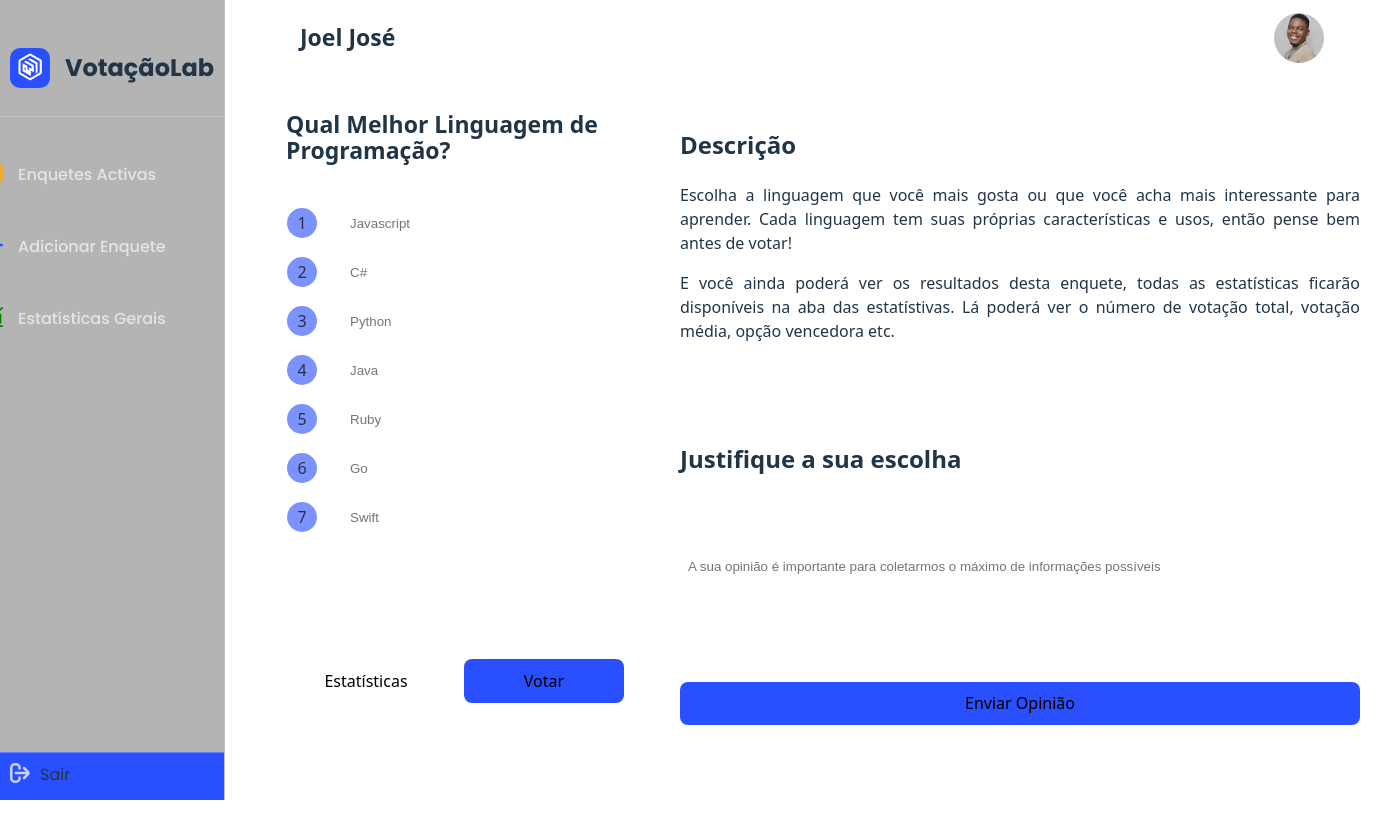
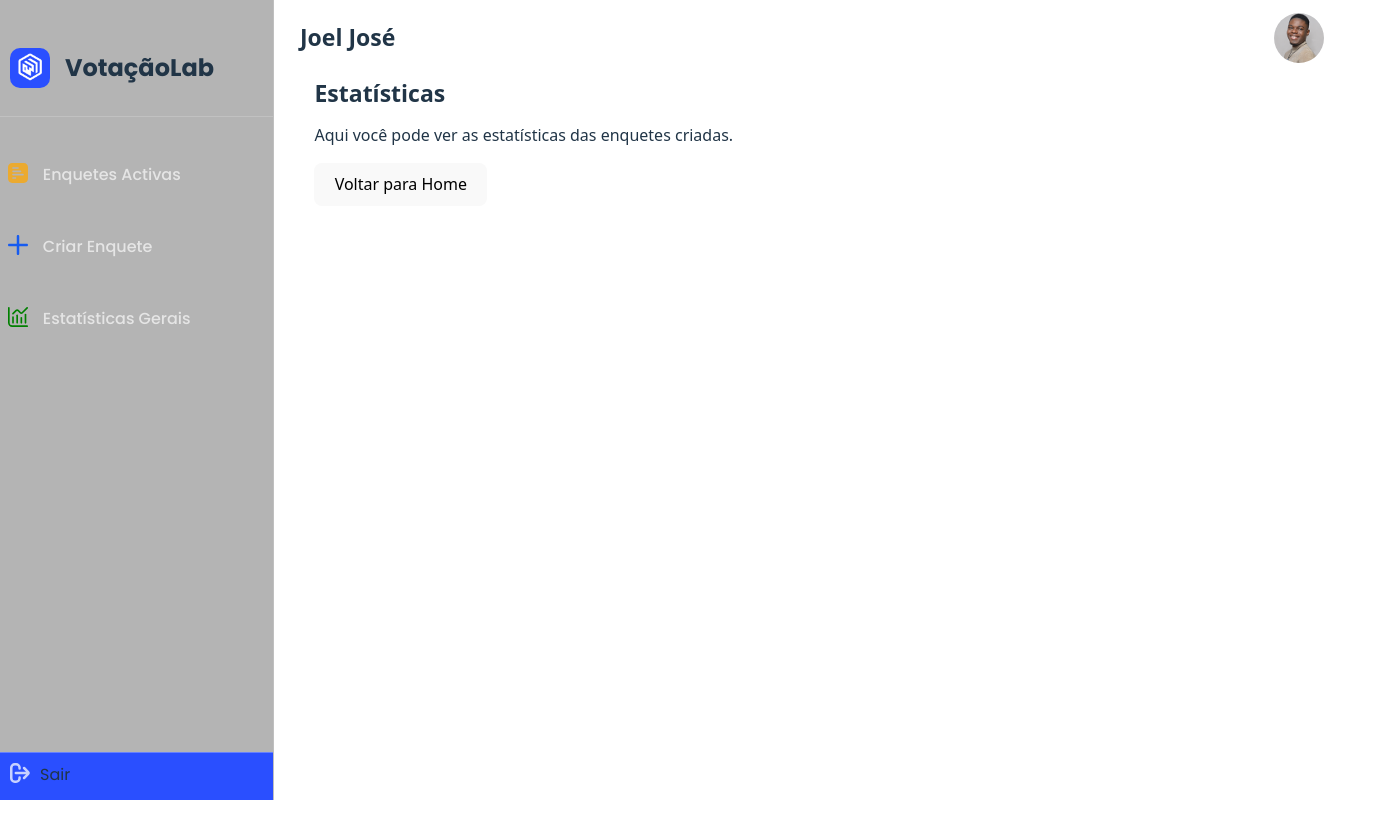
Before and after one commit to joelpanzojose/vote_oficial, a React (Vite) app: page /estatisticas in a window 1280 px wide. Shown: the top 838 px of the page, 1381 px wide, since content can reach past the window. After the commit the page ends 800 px from the top, so only its background shows below. Built offline with nearby package versions, Linux system fonts and the light colour scheme.

Commit message:
Adicionei outras páginas e defini as suas rotas

```diff
--- a/package.json
+++ b/package.json
@@ -11,7 +11,8 @@
   },
   "dependencies": {
     "react": "^19.1.1",
-    "react-dom": "^19.1.1"
+    "react-dom": "^19.1.1",
+    "react-router-dom": "^7.9.3"
   },
   "devDependencies": {
     "@eslint/js": "^9.35.0",
--- a/src/App.jsx
+++ b/src/App.jsx
@@ -1,37 +1,36 @@
+import { BrowserRouter, Routes, Route } from 'react-router-dom'
 import { useState } from 'react'
 import Card from './componentes/card/Card'
 import Menu from './componentes/Menufix/menufix'
 import Enquete from './componentes/EnqueteCard/Enquete'
 import Header from './componentes/Header/Header'
 import perfil from './assets/img/perfil.png'
+import Home from './pages/Home/Home'
+import CriarEnquete from './pages/CriarEnquete/CriarEnquete'
+import Estatisticas from './pages/Estatisticas/Estatisticas'
 import './App.css'
 
 function App() {
   return (
-    <div className='contente-site'>
-      <Menu />
-            <main>
-            <Header nomeUser="Joel José" img={perfil}/>
+    <BrowserRouter >
+      <div className='contente-site'>
+        <Menu />
+        <main>
+          <Header nomeUser="Joel José" img={perfil} />
+          <Routes>
+            <Route path='/' element={<Home />} />
+            <Route path="/estatisticas" element={<Estatisticas />} />
+            <Route path="/criar-enquete" element={<CriarEnquete />} />
+          </Routes>
+        </main>
+      </div>
 
-                  <Enquete
-                    titulo="Qual Melhor Linguagem de Programação?"
-                    opcoes={["Javascript", "C#", "Python" , "Java", "Ruby", "Go", "Swift"]}
+    </BrowserRouter>
 
-                    primeirotexto="Escolha a linguagem que você mais gosta ou que você acha mais interessante para aprender. Cada linguagem tem suas próprias características e usos, então pense bem antes de votar!"
-
-                    segundotexto="E você ainda poderá ver os resultados desta enquete, todas as estatísticas ficarão disponíveis na aba das estatístivas. Lá poderá ver o número de votação total, votação média, opção vencedora etc."
-            />
-
-      </main>
+  )
+}
 
 
 
 
-
-
-
-    </div>
-  )
-}
-
 export default App
--- a/src/componentes/EnqueteCard/Enquete.jsx
+++ b/src/componentes/EnqueteCard/Enquete.jsx
@@ -1,33 +1,28 @@
 import React from "react";
+import {Link} from "react-router-dom";
 import './EnqueteCard.css'
 
 function Enquete(props) {
     return (
         <div className="corpoEnquete">
-
-
-
         <div className="CardEnquete">
             <h1>{props.titulo}</h1>
                 <form className="form_enquete">
                             <div className="enquetecontent">
-
                             {props.opcoes && props.opcoes.map((opcao, idx) => (
                                 <div className="divOption" key={idx}>
                                     <label htmlFor={`opcao-${idx}`}>{idx + 1}</label>
                                     <input type="text" id={`opcao-${idx}`} placeholder={opcao} disabled />
                                 </div>
                             ))}
+                    </div>
 
-                    </div>
                    <div className="divbtnVotar">
-                    <a href="#">
+                        <Link to="/estatisticas">
                             <button className="btn_estatisticas">Estatísticas</button>
-                    </a>
-
+                        </Link>
                         <button className="btn_votar">Votar</button>
                    </div>
-
                 </form>
             </div>
 
--- a/src/componentes/Menufix/menufix.jsx
+++ b/src/componentes/Menufix/menufix.jsx
@@ -1,4 +1,5 @@
 import React from "react";
+import { Link } from "react-router-dom";
 import './menu.css'
 import VotoImg from '../../assets/img/IconVoto.png';
 import { Plus, IconEnquete, IconEstatisticas, Logout } from '../card/svgs/mysvg';
@@ -17,24 +18,17 @@ function Menufix() {
                 <div className="corpomenu">
                     <nav>
                         <ul>
-
                                 <li>
-                                <div className="icon">
-                                    <IconEnquete />
-                                </div>
-                                <a href="#adicionar_enquete">Enquetes Activas</a>
+                                    <div className="icon"><IconEnquete /></div>
+                                    <Link to="/">Enquetes Activas</Link>
                                 </li>
                                 <li>
-                                <div className="icon">
-                                    <Plus />
-                                </div>
-                                <a href="#home">Adicionar Enquete</a>
+                                    <div className="icon"><Plus /></div>
+                                    <Link to="/criar-enquete">Criar Enquete</Link>
                                 </li>
                                 <li>
-                                <div className="icon">
-                                    <IconEstatisticas />
-                                </div>
-                                <a href="#estatisticas_gerias">Estatísticas Gerais</a>
+                                    <div className="icon"> <IconEstatisticas /> </div>
+                                    <Link to="/estatisticas">Estatísticas Gerais</Link>
                                 </li>
                         </ul>
                     </nav>
--- /dev/null
+++ b/src/pages/CriarEnquete/CriarEnquete.jsx
@@ -0,0 +1,17 @@
+import './CriarEnquete.css'
+import { Link } from 'react-router-dom';
+
+function CriarEnquete() {
+  return (
+    <div className="criar-enquete">
+      <h1>Criar Enquete</h1>
+      <p>Aqui você pode criar uma nova enquete para seus usuários votarem.</p>
+
+        <Link to="/">
+          <button className="btn_voltar">Voltar para Home</button>
+        </Link>
+      {/* Formulário para criar enquete */}
+    </div>
+  )
+}
+export default CriarEnquete;
--- /dev/null
+++ b/src/pages/Estatisticas/Estatisticas.jsx
@@ -0,0 +1,16 @@
+import './Estatisticas.css'
+import { Link } from 'react-router-dom';
+function Estatisticas() {
+  return (
+    <div className="estatisticas">
+      <h1>Estatísticas</h1>
+      <p>Aqui você pode ver as estatísticas das enquetes criadas.</p>
+      {/* Exibição das estatísticas */}
+
+        <Link to="/">
+          <button className="btn_voltar">Voltar para Home</button>
+        </Link>
+    </div>
+  )
+}
+export default Estatisticas;
--- /dev/null
+++ b/src/pages/Home/Home.jsx
@@ -0,0 +1,14 @@
+import Enquete from "../../componentes/EnqueteCard/Enquete";
+   function Home() {
+    return (
+         <Enquete
+                    titulo="Qual Melhor Linguagem de Programação?"
+                    opcoes={["Javascript", "C#", "Python" , "Java", "Ruby", "Go", "Swift"]}
+
+                    primeirotexto="Escolha a linguagem que você mais gosta ou que você acha mais interessante para aprender. Cada linguagem tem suas próprias características e usos, então pense bem antes de votar!"
+
+                    segundotexto="E você ainda poderá ver os resultados desta enquete, todas as estatísticas ficarão disponíveis na aba das estatístivas. Lá poderá ver o número de votação total, votação média, opção vencedora etc."
+            />
+    );
+   }
+    export default Home;
```
Also changed, not shown: src/pages/CriarEnquete/CriarEnquete.css (added), src/pages/Estatisticas/Estatisticas.css (added), 1 other file (tests, documents, lock files or other folders). Lines whose indentation alone changed are shown as unchanged.
